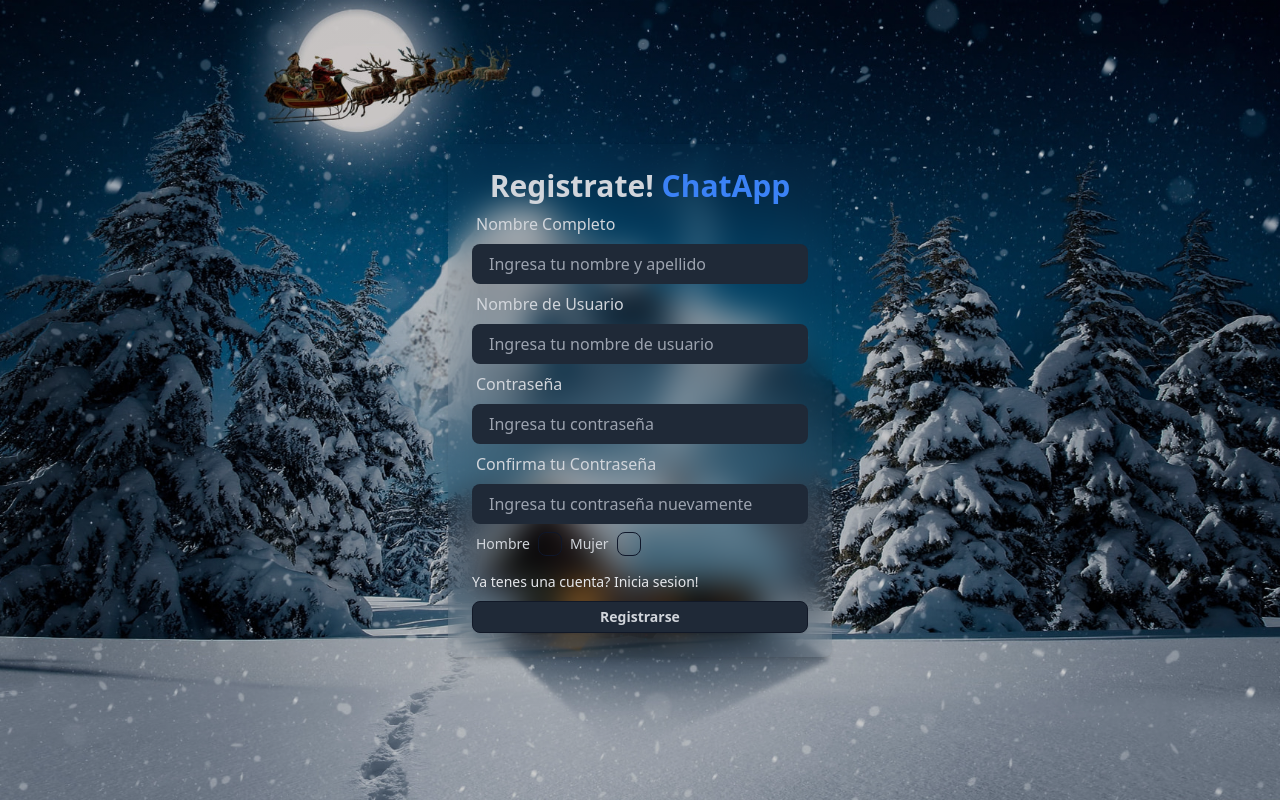
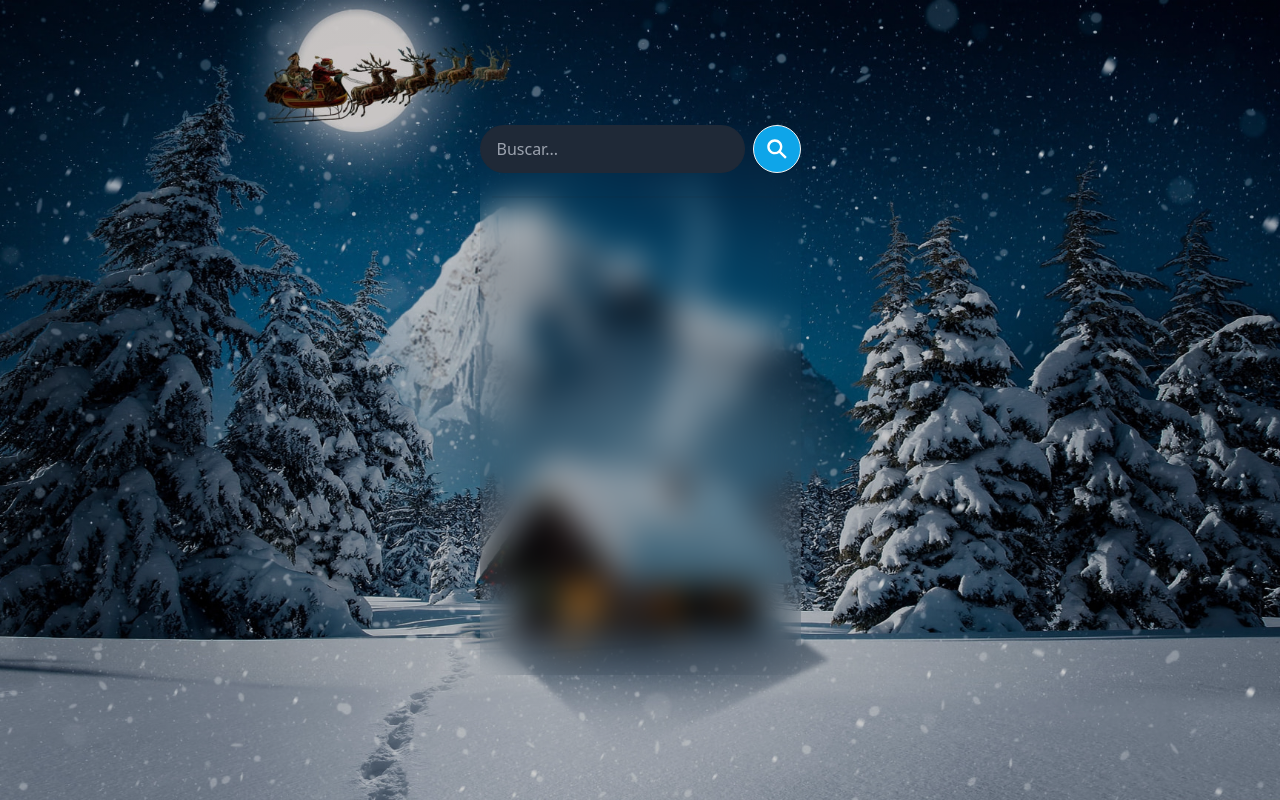
Before and after one commit to agustinmigliorero/Chat-App-MERN, a React (Vite) app in the folder cliente/: page / in a window 1280 px wide. Built offline with nearby package versions, Linux system fonts and the light colour scheme.

Commit message:
Estilos iniciales de Home, y Sidebar, terminados los estilos del componente SearchInput

```diff
--- a/cliente/package.json
+++ b/cliente/package.json
@@ -11,7 +11,8 @@
   },
   "dependencies": {
     "react": "^18.3.1",
-    "react-dom": "^18.3.1"
+    "react-dom": "^18.3.1",
+    "react-icons": "^5.3.0"
   },
   "devDependencies": {
     "@eslint/js": "^9.9.0",
--- a/cliente/src/App.jsx
+++ b/cliente/src/App.jsx
@@ -7,7 +7,8 @@ function App() {
     <>
       <div className="p-4 h-screen flex items-center justify-center">
         {/* <Login /> */}
-        <SignUp />
+        {/* <SignUp /> */}
+        <Home />
       </div>
     </>
   );
--- /dev/null
+++ b/cliente/src/components/Sidebar/SearchInput.jsx
@@ -0,0 +1,18 @@
+import { IoSearchSharp } from "react-icons/io5";
+
+function SearchInput() {
+  return (
+    <form className="flex items-center gap-2">
+      <input
+        type="text"
+        placeholder="Buscar..."
+        className="input input-bordered rounded-full bg-gray-800 text-gray-200"
+      />
+      <button type="submit" className="btn btn-circle bg-sky-500 text-white">
+        <IoSearchSharp className="w-6 h-6 outline-none" />
+      </button>
+    </form>
+  );
+}
+
+export default SearchInput;
--- /dev/null
+++ b/cliente/src/components/Sidebar/Sidebar.jsx
@@ -0,0 +1,14 @@
+import SearchInput from "./SearchInput";
+
+function Sidebar() {
+  return (
+    <div>
+      <SearchInput />
+      <div className="divider px-3"></div>
+      {/* <Conversations />
+      <LogoutButton /> */}
+    </div>
+  );
+}
+
+export default Sidebar;
--- a/cliente/src/pages/home/Home.jsx
+++ b/cliente/src/pages/home/Home.jsx
@@ -1,5 +1,12 @@
+import Sidebar from "../../components/Sidebar/Sidebar";
+
 function Home() {
-  return <div></div>;
+  return (
+    <div className="flex sm:h-[450px] md:h-[550px] rounded-lg overflow-hidden bg-gray-400 bg-clip-padding backdrop-filter backdrop-blur-lg bg-opacity-0">
+      <Sidebar />
+      {/* <MessageContainer /> */}
+    </div>
+  );
 }
 
 export default Home;
```
Also changed, not shown: 1 other file (tests, documents, lock files or other folders).
